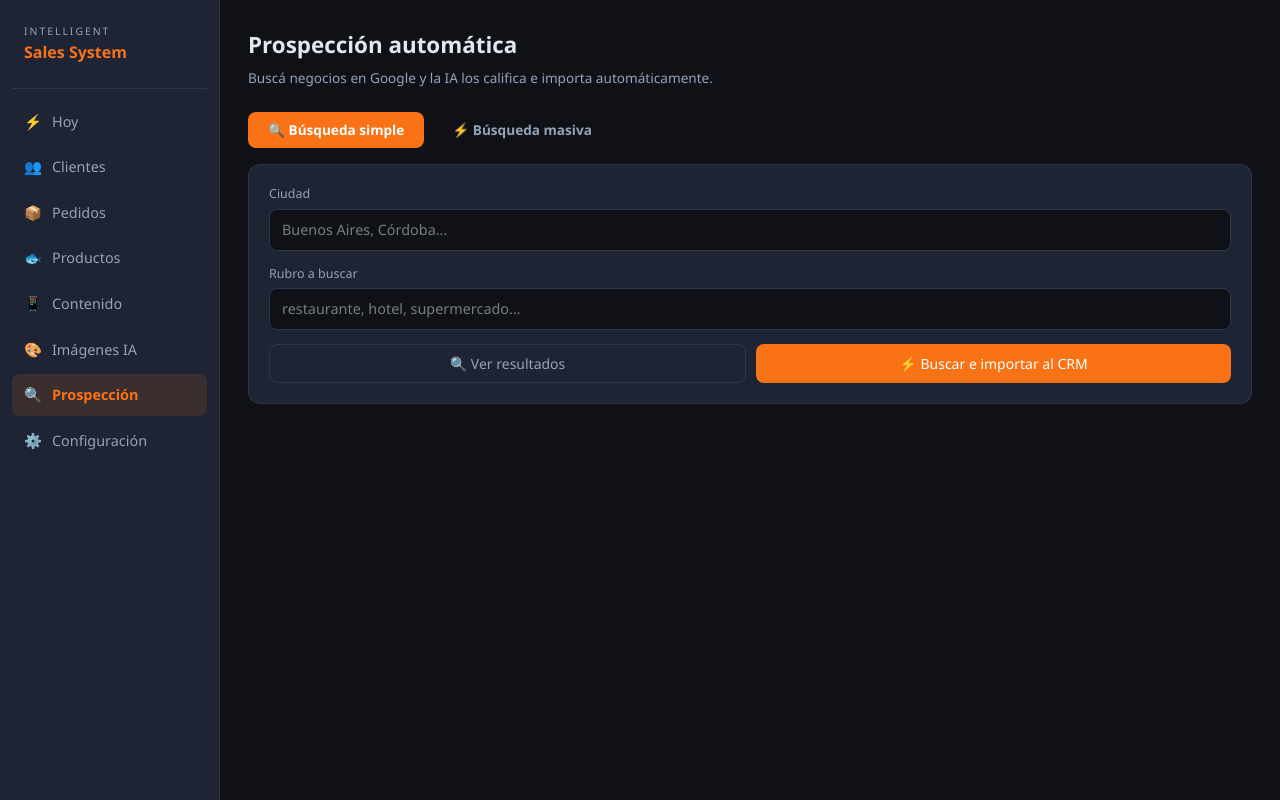
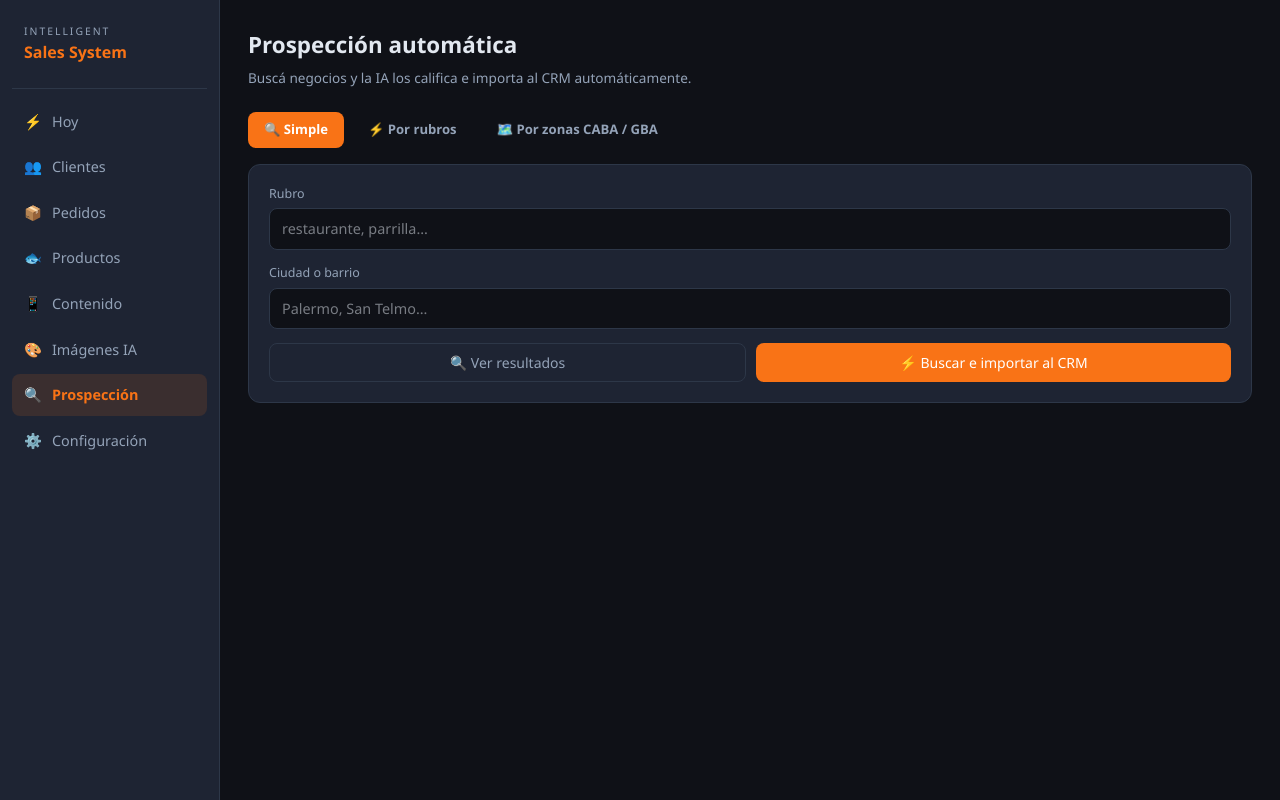
Before and after one commit to smaqueira/ISS, a Next.js app: page /admin/prospecting in a window 1280 px wide. Built offline with nearby package versions, Linux system fonts and the light colour scheme.

Commit message:
Prospección por zonas CABA y GBA: búsqueda automática por rubro × zona

```diff
--- a/src/app/admin/prospecting/page.tsx
+++ b/src/app/admin/prospecting/page.tsx
@@ -12,29 +12,42 @@ interface Result {
   reason: string
 }
 
-const RUBROS_SUGERIDOS = [
-  'restaurante', 'hotel', 'supermercado', 'bar', 'parrilla', 'cafeteria',
-  'catering', 'verduleria', 'carniceria', 'almacen', 'pizzeria', 'sushi',
+const RUBROS_GASTRONOMIA = [
+  'restaurante', 'parrilla', 'bar', 'cafeteria', 'pizzeria', 'sushi',
+  'bodegon', 'rotiseria', 'cantina', 'hamburgueseria', 'catering', 'hotel',
+  'supermercado', 'verduleria', 'carniceria', 'almacen', 'buffet', 'comida rapida',
+]
+
+const ZONAS_CABA = [
+  'Palermo', 'Recoleta', 'San Telmo', 'Belgrano', 'Caballito', 'Almagro',
+  'Villa Crespo', 'Nunez', 'Colegiales', 'Flores', 'Barracas', 'La Boca',
+  'Puerto Madero', 'Microcentro', 'Villa Urquiza', 'Chacarita',
+]
+
+const ZONAS_GBA = [
+  'San Isidro', 'Vicente Lopez', 'Tigre', 'Martinez', 'Olivos', 'Florida',
+  'Quilmes', 'Lanus', 'Avellaneda', 'Moron', 'Ramos Mejia', 'Banfield',
+  'Lomas de Zamora', 'Adrogué', 'San Justo', 'Merlo',
 ]
 
 export default function ProspectingPage() {
   const [query, setQuery] = useState('')
   const [city, setCity] = useState('')
   const [selectedRubros, setSelectedRubros] = useState<string[]>([])
-  const [mode, setMode] = useState<'single' | 'bulk'>('single')
+  const [selectedZonas, setSelectedZonas] = useState<string[]>([])
+  const [mode, setMode] = useState<'single' | 'bulk' | 'zona'>('single')
   const [loading, setLoading] = useState(false)
   const [results, setResults] = useState<Result[]>([])
   const [imported, setImported] = useState<number | null>(null)
   const [progress, setProgress] = useState('')
 
   async function search(autoImport = false) {
-    if (!city) return
     setLoading(true)
     setResults([])
     setImported(null)
 
     if (mode === 'single') {
-      if (!query) return
+      if (!query || !city) { setLoading(false); return }
       setProgress('Buscando...')
       const res = await fetch('/api/prospecting', {
         method: 'POST',
@@ -44,13 +57,14 @@ export default function ProspectingPage() {
       const data = await res.json()
       setResults(data.results || [])
       if (data.imported != null) setImported(data.imported)
-    } else {
-      const rubros = selectedRubros.length ? selectedRubros : RUBROS_SUGERIDOS.slice(0, 5)
+
+    } else if (mode === 'bulk') {
+      if (!city) { setLoading(false); return }
+      const rubros = selectedRubros.length ? selectedRubros : RUBROS_GASTRONOMIA.slice(0, 6)
       let totalImported = 0
       const allResults: Result[] = []
-
       for (let i = 0; i < rubros.length; i++) {
-        setProgress(`Buscando ${rubros[i]} (${i + 1}/${rubros.length})...`)
+        setProgress(`Buscando ${rubros[i]} en ${city} (${i + 1}/${rubros.length})...`)
         const res = await fetch('/api/prospecting', {
           method: 'POST',
           headers: { 'Content-Type': 'application/json' },
@@ -60,7 +74,30 @@ export default function ProspectingPage() {
         allResults.push(...(data.results || []))
         totalImported += data.imported || 0
       }
+      setResults(allResults)
+      setImported(totalImported)
 
+    } else if (mode === 'zona') {
+      const zonas = selectedZonas.length ? selectedZonas : ZONAS_CABA.slice(0, 4)
+      const rubros = selectedRubros.length ? selectedRubros : ['restaurante', 'parrilla', 'bar', 'cafeteria']
+      let totalImported = 0
+      const allResults: Result[] = []
+      const total = zonas.length * rubros.length
+      let count = 0
+      for (const zona of zonas) {
+        for (const rubro of rubros) {
+          count++
+          setProgress(`${rubro} en ${zona} (${count}/${total})...`)
+          const res = await fetch('/api/prospecting', {
+            method: 'POST',
+            headers: { 'Content-Type': 'application/json' },
+            body: JSON.stringify({ query: rubro, city: zona, auto_import: true }),
+          })
+          const data = await res.json()
+          allResults.push(...(data.results || []))
+          totalImported += data.imported || 0
+        }
+      }
       setResults(allResults)
       setImported(totalImported)
     }
@@ -69,13 +106,17 @@ export default function ProspectingPage() {
     setLoading(false)
   }
 
-  function toggleRubro(r: string) {
-    setSelectedRubros(prev => prev.includes(r) ? prev.filter(x => x !== r) : [...prev, r])
+  function toggle(val: string, list: string[], setList: (v: string[]) => void) {
+    setList(list.includes(val) ? list.filter(x => x !== val) : [...list, val])
   }
 
-  const inputStyle = { background: 'var(--bg)', border: '1px solid var(--border)', borderRadius: 8, padding: '9px 12px', color: 'var(--text)', fontSize: '0.9rem' }
+  const chipStyle = (active: boolean) => ({
+    padding: '5px 12px', borderRadius: 20, border: '1px solid var(--border)', cursor: 'pointer', fontSize: '0.78rem',
+    background: active ? 'var(--accent)' : 'var(--bg)', color: active ? 'white' : 'var(--text)',
+  })
+  const inputStyle = { background: 'var(--bg)', border: '1px solid var(--border)', borderRadius: 8, padding: '9px 12px', color: 'var(--text)', fontSize: '0.9rem', width: '100%' }
   const tabStyle = (t: string) => ({
-    padding: '8px 20px', borderRadius: 8, cursor: 'pointer', fontWeight: 600, fontSize: '0.85rem', border: 'none',
+    padding: '8px 16px', borderRadius: 8, cursor: 'pointer', fontWeight: 600, fontSize: '0.82rem', border: 'none',
     background: mode === t ? 'var(--accent)' : 'transparent',
     color: mode === t ? 'white' : 'var(--muted)',
   })
@@ -84,68 +125,113 @@ export default function ProspectingPage() {
     <div>
       <h1 style={{ fontSize: '1.4rem', fontWeight: 700, marginBottom: 6 }}>Prospección automática</h1>
       <p style={{ color: 'var(--muted)', fontSize: '0.85rem', marginBottom: 24 }}>
-        Buscá negocios en Google y la IA los califica e importa automáticamente.
+        Buscá negocios y la IA los califica e importa al CRM automáticamente.
       </p>
 
-      <div style={{ display: 'flex', gap: 8, marginBottom: 16 }}>
-        <button style={tabStyle('single')} onClick={() => setMode('single')}>🔍 Búsqueda simple</button>
-        <button style={tabStyle('bulk')} onClick={() => setMode('bulk')}>⚡ Búsqueda masiva</button>
+      <div style={{ display: 'flex', gap: 8, marginBottom: 16, flexWrap: 'wrap' }}>
+        <button style={tabStyle('single')} onClick={() => setMode('single')}>🔍 Simple</button>
+        <button style={tabStyle('bulk')} onClick={() => setMode('bulk')}>⚡ Por rubros</button>
+        <button style={tabStyle('zona')} onClick={() => setMode('zona')}>🗺️ Por zonas CABA / GBA</button>
       </div>
 
       <div className="card" style={{ marginBottom: 20 }}>
+
+        {mode === 'single' && (
+          <>
             <div style={{ marginBottom: 14 }}>
-          <label style={{ display: 'block', fontSize: '0.78rem', color: 'var(--muted)', marginBottom: 5 }}>Ciudad</label>
-          <input value={city} onChange={e => setCity(e.target.value)} placeholder="Buenos Aires, Córdoba..." style={{ ...inputStyle, width: '100%' }} />
+              <label style={{ display: 'block', fontSize: '0.78rem', color: 'var(--muted)', marginBottom: 5 }}>Rubro</label>
+              <input value={query} onChange={e => setQuery(e.target.value)} placeholder="restaurante, parrilla..." style={inputStyle} />
             </div>
+            <div style={{ marginBottom: 14 }}>
+              <label style={{ display: 'block', fontSize: '0.78rem', color: 'var(--muted)', marginBottom: 5 }}>Ciudad o barrio</label>
+              <input value={city} onChange={e => setCity(e.target.value)} placeholder="Palermo, San Telmo..." style={inputStyle} />
+            </div>
+          </>
+        )}
 
-        {mode === 'single' ? (
+        {mode === 'bulk' && (
+          <>
             <div style={{ marginBottom: 14 }}>
-            <label style={{ display: 'block', fontSize: '0.78rem', color: 'var(--muted)', marginBottom: 5 }}>Rubro a buscar</label>
-            <input value={query} onChange={e => setQuery(e.target.value)} placeholder="restaurante, hotel, supermercado..." style={{ ...inputStyle, width: '100%' }} />
+              <label style={{ display: 'block', fontSize: '0.78rem', color: 'var(--muted)', marginBottom: 5 }}>Ciudad o barrio</label>
+              <input value={city} onChange={e => setCity(e.target.value)} placeholder="Buenos Aires, Palermo..." style={inputStyle} />
             </div>
-        ) : (
             <div style={{ marginBottom: 14 }}>
               <label style={{ display: 'block', fontSize: '0.78rem', color: 'var(--muted)', marginBottom: 8 }}>
-              Rubros a buscar {selectedRubros.length > 0 ? `(${selectedRubros.length} seleccionados)` : '(todos si no seleccionás)'}
+                Rubros {selectedRubros.length > 0 ? `(${selectedRubros.length} seleccionados)` : '(primeros 6 si no seleccionás)'}
               </label>
-            <div style={{ display: 'flex', flexWrap: 'wrap', gap: 8 }}>
-              {RUBROS_SUGERIDOS.map(r => (
-                <button key={r} onClick={() => toggleRubro(r)} style={{
-                  padding: '5px 12px', borderRadius: 20, border: '1px solid var(--border)', cursor: 'pointer', fontSize: '0.8rem',
-                  background: selectedRubros.includes(r) ? 'var(--accent)' : 'var(--bg)',
-                  color: selectedRubros.includes(r) ? 'white' : 'var(--text)',
-                }}>{r}</button>
+              <div style={{ display: 'flex', flexWrap: 'wrap', gap: 6 }}>
+                {RUBROS_GASTRONOMIA.map(r => (
+                  <button key={r} onClick={() => toggle(r, selectedRubros, setSelectedRubros)} style={chipStyle(selectedRubros.includes(r))}>{r}</button>
                 ))}
               </div>
             </div>
+          </>
+        )}
+
+        {mode === 'zona' && (
+          <>
+            <div style={{ marginBottom: 14 }}>
+              <label style={{ display: 'block', fontSize: '0.78rem', color: 'var(--muted)', marginBottom: 8 }}>
+                Rubros {selectedRubros.length > 0 ? `(${selectedRubros.length})` : '(restaurante, parrilla, bar, cafeteria por defecto)'}
+              </label>
+              <div style={{ display: 'flex', flexWrap: 'wrap', gap: 6, marginBottom: 16 }}>
+                {RUBROS_GASTRONOMIA.slice(0, 8).map(r => (
+                  <button key={r} onClick={() => toggle(r, selectedRubros, setSelectedRubros)} style={chipStyle(selectedRubros.includes(r))}>{r}</button>
+                ))}
+              </div>
+
+              <label style={{ display: 'block', fontSize: '0.78rem', color: 'var(--muted)', marginBottom: 6 }}>
+                CABA {selectedZonas.filter(z => ZONAS_CABA.includes(z)).length > 0 ? `(${selectedZonas.filter(z => ZONAS_CABA.includes(z)).length} seleccionadas)` : ''}
+              </label>
+              <div style={{ display: 'flex', flexWrap: 'wrap', gap: 6, marginBottom: 12 }}>
+                {ZONAS_CABA.map(z => (
+                  <button key={z} onClick={() => toggle(z, selectedZonas, setSelectedZonas)} style={chipStyle(selectedZonas.includes(z))}>{z}</button>
+                ))}
+              </div>
+
+              <label style={{ display: 'block', fontSize: '0.78rem', color: 'var(--muted)', marginBottom: 6 }}>
+                GBA {selectedZonas.filter(z => ZONAS_GBA.includes(z)).length > 0 ? `(${selectedZonas.filter(z => ZONAS_GBA.includes(z)).length} seleccionadas)` : ''}
+              </label>
+              <div style={{ display: 'flex', flexWrap: 'wrap', gap: 6 }}>
+                {ZONAS_GBA.map(z => (
+                  <button key={z} onClick={() => toggle(z, selectedZonas, setSelectedZonas)} style={chipStyle(selectedZonas.includes(z))}>{z}</button>
+                ))}
+              </div>
+            </div>
+            {selectedZonas.length > 0 && selectedRubros.length > 0 && (
+              <div style={{ fontSize: '0.78rem', color: 'var(--muted)', marginBottom: 12 }}>
+                ⚡ Va a hacer {selectedZonas.length * selectedRubros.length} búsquedas en total
+              </div>
+            )}
+          </>
         )}
 
         {loading && progress && (
           <div style={{ color: 'var(--accent)', fontSize: '0.85rem', marginBottom: 12 }}>⏳ {progress}</div>
         )}
 
-        <div style={{ display: 'flex', gap: 10 }}>
+        <div style={{ display: 'flex', gap: 10, marginTop: 8 }}>
           {mode === 'single' && (
             <button onClick={() => search(false)} disabled={loading || !query || !city} className="btn btn-ghost" style={{ flex: 1, justifyContent: 'center' }}>
               {loading ? '🔍 Buscando...' : '🔍 Ver resultados'}
             </button>
           )}
-          <button onClick={() => search(true)} disabled={loading || !city} className="btn btn-primary" style={{ flex: 1, justifyContent: 'center' }}>
-            {loading ? '⏳ Procesando...' : mode === 'bulk' ? '⚡ Búsqueda masiva e importar' : '⚡ Buscar e importar al CRM'}
+          <button onClick={() => search(true)} disabled={loading} className="btn btn-primary" style={{ flex: 1, justifyContent: 'center' }}>
+            {loading ? '⏳ Procesando...' : mode === 'zona' ? '🗺️ Buscar por zonas e importar' : '⚡ Buscar e importar al CRM'}
           </button>
         </div>
       </div>
 
       {imported != null && (
         <div style={{ background: '#22c55e20', border: '1px solid #22c55e40', borderRadius: 10, padding: '12px 16px', marginBottom: 16, color: '#22c55e', fontSize: '0.9rem' }}>
-          ✅ {imported} clientes importados al CRM automáticamente
+          ✅ {imported} clientes importados al CRM — {results.length} resultados encontrados
         </div>
       )}
 
       {results.length > 0 && (
         <div>
           <div style={{ fontSize: '0.75rem', color: 'var(--muted)', marginBottom: 10, textTransform: 'uppercase', letterSpacing: 1 }}>
-            {results.length} resultados encontrados
+            {results.length} resultados
           </div>
           {results.map((r, i) => (
             <div key={i} className="card" style={{ marginBottom: 10, display: 'flex', gap: 14, alignItems: 'flex-start' }}>
```
Lines whose indentation alone changed are shown as unchanged.
